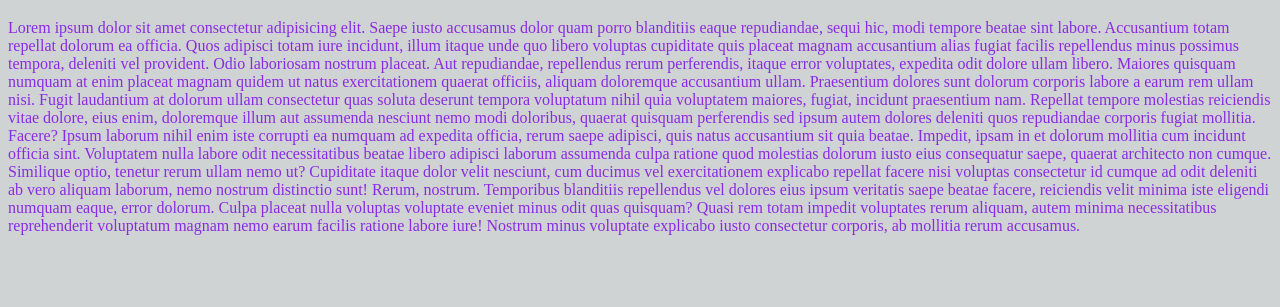
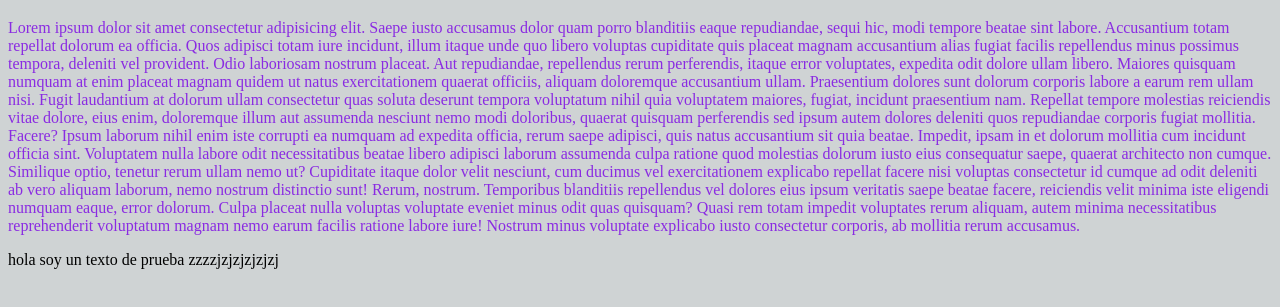
Before and after one commit to CristianJSC/practicagit, a plain HTML site: page index.html in a window 1280 px wide. Shown: the part 61-368 px from the top of the page. Drawn offline with Linux system fonts and the light colour scheme.

Commit message:
second commit

```diff
--- a/index.html
+++ b/index.html
@@ -23,6 +23,7 @@
     Cupiditate itaque dolor velit nesciunt, cum ducimus vel exercitationem explicabo repellat facere nisi voluptas consectetur id cumque ad odit deleniti ab vero aliquam laborum, nemo nostrum distinctio sunt! Rerum, nostrum.
     Temporibus blanditiis repellendus vel dolores eius ipsum veritatis saepe beatae facere, reiciendis velit minima iste eligendi numquam eaque, error dolorum. Culpa placeat nulla voluptas voluptate eveniet minus odit quas quisquam?
     Quasi rem totam impedit voluptates rerum aliquam, autem minima necessitatibus reprehenderit voluptatum magnam nemo earum facilis ratione labore iure! Nostrum minus voluptate explicabo iusto consectetur corporis, ab mollitia rerum accusamus.</p>
+    <p>hola soy un texto de prueba zzzzjzjzjzjzjzj</p>
   </main>
 </body>
 </html>
```
